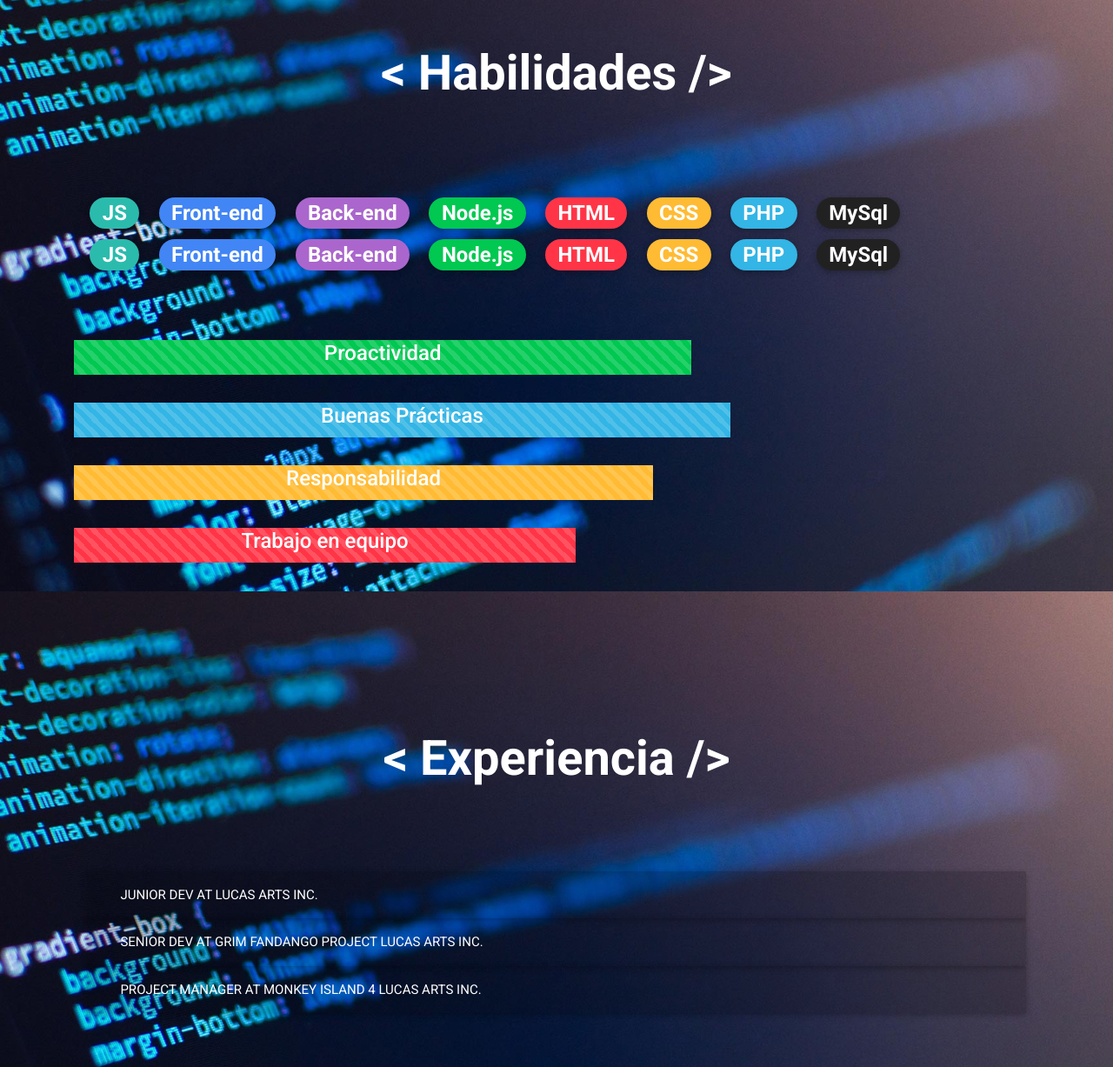
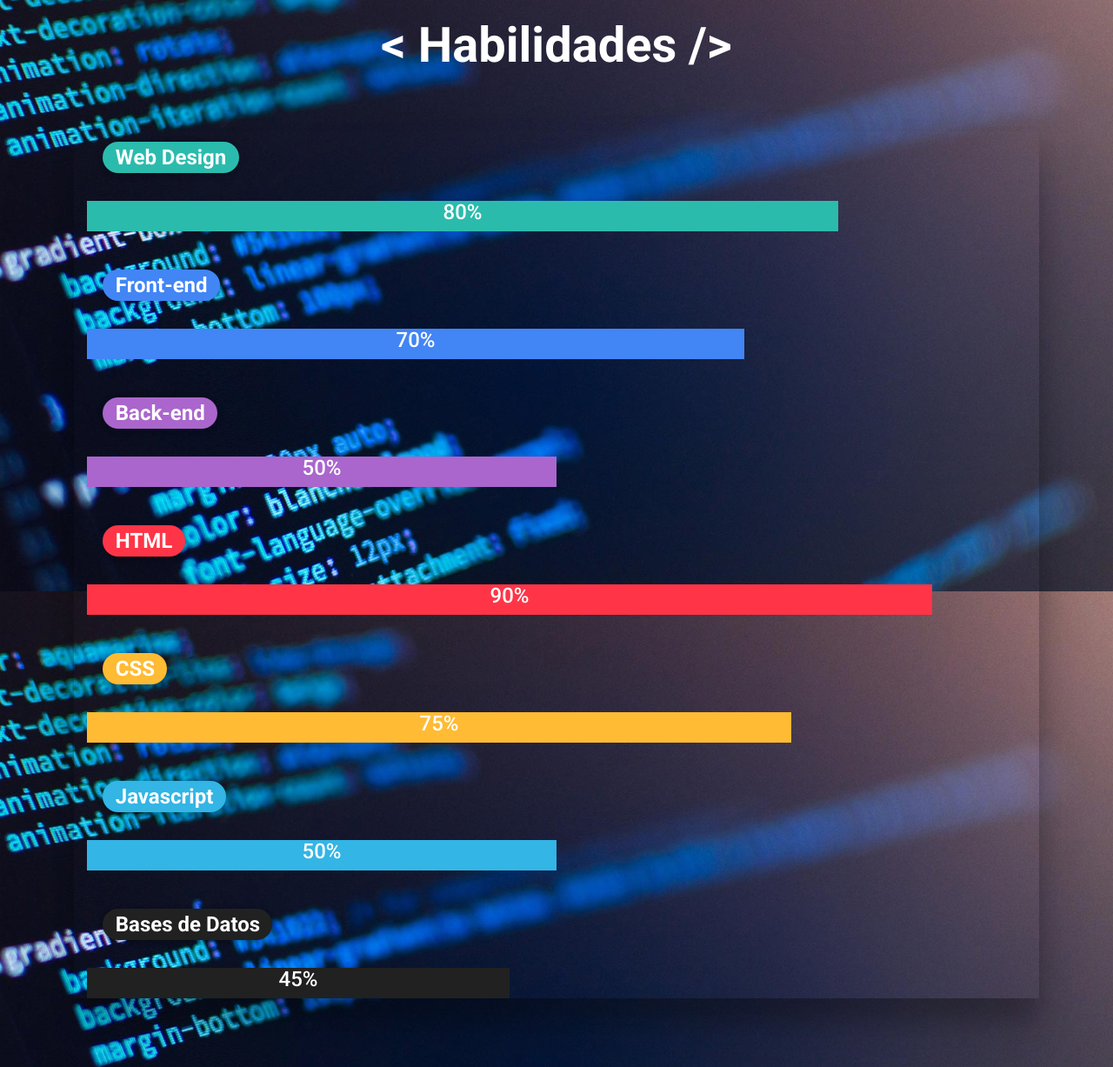
Before and after one commit to rdojeda/portfolio, a plain HTML site: page index.html in a window 1280 px wide. Shown: the part 2520-3747 px from the top of the page at 87% size. Drawn offline with nearby package versions, Linux system fonts and the light colour scheme.

Commit message:
Versión 0.8 - Se rediseña y se sube Section Habilidades

```diff
--- a/css/styles-portfolio.css
+++ b/css/styles-portfolio.css
@@ -45,23 +45,36 @@ header{
     margin-top: 0.75rem;
 }
 
-#habilidades div:nth-child(n) {
-    height: 40px!important;
+#habilidades .container div:nth-child(n) {
+    height: 35px!important;
     margin-top: 2rem;
 }
 
-#habilidades div:nth-child(1) {
+#habilidades .container h2{
+    margin-top: 2rem;
+}
+
+#habilidades .container div:nth-child(2) {
     width: 80%;
 }
 
-#habilidades div:nth-child(2) {
-    width: 85%;
+#habilidades .container div:nth-child(4) {
+    width: 70%;
 }
-#habilidades div:nth-child(3) {
+#habilidades .container div:nth-child(6) {
+    width: 50%;
+}
+#habilidades .container div:nth-child(8) {
+    width: 90%;
+}
+#habilidades .container div:nth-child(10) {
     width: 75%;
 }
-#habilidades div:nth-child(4) {
-    width: 65%;
+#habilidades .container div:nth-child(12) {
+    width: 50%;
+}
+#habilidades .container div:nth-child(14) {
+    width: 45%;
 }
 /************************* Experiencia y Portfolio****************************/
 .btn {
--- a/index.html
+++ b/index.html
@@ -244,56 +244,39 @@
         <!--/. Close Section Portfolio-->
         <!--Section Habilidades -->
         <section id="habilidades" class="mt-5 py-5">
-            <h2 class="display-4 text-white text-center font-weight-bold mb-5 py-5"> < Habilidades /> </h2>
+            <h2 class="display-4 text-white text-center font-weight-bold mb-5 py-3"> < Habilidades /> </h2>
             <!-- Open Article row-->
-            <article class="row">
-                <!--Badges Habilidades-->
-                <section class="col-12">
-                    <span class="badge badge-pill badge-default">JS</span>
-                    <span class="badge badge-pill badge-primary">Front-end</span>
-                    <span class="badge badge-pill badge-secondary">Back-end</span>
-                    <span class="badge badge-pill badge-success">Node.js</span>
-                    <span class="badge badge-pill badge-danger">HTML</span>
-                    <span class="badge badge-pill badge-warning">CSS</span>
-                    <span class="badge badge-pill badge-info">PHP</span>
-                    <span class="badge badge-pill badge-dark">MySql</span>
-                </section>
-                <section class="col-12">
-                    <span class="badge badge-pill badge-default">JS</span>
-                    <span class="badge badge-pill badge-primary">Front-end</span>
-                    <span class="badge badge-pill badge-secondary">Back-end</span>
-                    <span class="badge badge-pill badge-success">Node.js</span>
-                    <span class="badge badge-pill badge-danger">HTML</span>
-                    <span class="badge badge-pill badge-warning">CSS</span>
-                    <span class="badge badge-pill badge-info">PHP</span>
-                    <span class="badge badge-pill badge-dark">MySql</span>
-                </section>
+            <article class="container z-depth-5">
+                <!--Badges, Progrees Bar Habilidades-->
+                <h2><span class="badge badge-pill badge-default">Web Design</span></h2>
+                    <div class="progress-bar bg-default" role="progressbar"
+                        aria-valuenow="25" aria-valuemin="0" aria-valuemax="100"><span class="h4">80%</span>
+                    </div>
+                <h2><span class="badge badge-pill badge-primary">Front-end</span></h2>
+                    <div class="progress-bar bg-primary" role="progressbar"
+                        aria-valuenow="25" aria-valuemin="0" aria-valuemax="100"><span class="h4">70%</span>
+                    </div>
+                <h2><span class="badge badge-pill badge-secondary">Back-end</span> </h2>
+                    <div class="progress-bar bg-secondary" role="progressbar"
+                        aria-valuenow="50" aria-valuemin="0" aria-valuemax="100"><span class="h4">50%</span>
+                    </div>
+                <h2><span class="badge badge-pill badge-danger">HTML</span></h2>
+                    <div class="progress-bar bg-danger" role="progressbar"
+                        aria-valuenow="75" aria-valuemin="0" aria-valuemax="100"><span class="h4">90%</span>
+                    </div>
+                <h2><span class="badge badge-pill badge-warning">CSS</span> </h2>
+                    <div class="progress-bar bg-warning" role="progressbar"
+                        aria-valuenow="100" aria-valuemin="0" aria-valuemax="100"><span class="h4">75%</span>
+                    </div>
+                <h2><span class="badge badge-pill badge-info">Javascript</span></h2>
+                    <div class="progress-bar bg-info" role="progressbar"
+                        aria-valuenow="100" aria-valuemin="0" aria-valuemax="100"><span class="h4">50%</span>
+                    </div>
+                <h2><span class="badge badge-pill badge-dark">Bases de Datos</span> </h2>
+                    <div class="progress-bar bg-dark" role="progressbar"
+                        aria-valuenow="100" aria-valuemin="0" aria-valuemax="100"><span class="h4">45%</span>
+                    </div>
                 <!--/.Close Badges Habilidades-->
-                <!-- Progress -->
-                <section class="mt-5 col-sm-12 col-md-12 col-lg-12">
-                    <div>
-                        <div class="progress-bar progress-bar-striped bg-success" role="progressbar"
-                                aria-valuenow="25" aria-valuemin="0" aria-valuemax="100"><span class="h4">Proactividad</span>
-                        </div>
-                    </div>
-                    <div>
-                        <div class="progress-bar progress-bar-striped bg-info" role="progressbar"
-                                aria-valuenow="50" aria-valuemin="0" aria-valuemax="100"><span class="h4">Buenas Prácticas</span>
-                        </div>
-                    </div>
-                    <div>
-                        <div class="progress-bar progress-bar-striped bg-warning" role="progressbar"
-                                aria-valuenow="75" aria-valuemin="0" aria-valuemax="100"><span class="h4">Responsabilidad</span>
-                        </div>
-                    </div>
-                    <div>
-                        <div class="progress-bar progress-bar-striped bg-danger" role="progressbar"
-                                aria-valuenow="100" aria-valuemin="0" aria-valuemax="100"><span class="h4">Trabajo en equipo</span>
-                        </div>
-                    </div>
-
-                </section>
-                <!--/. Close Progress -->
             </article>
             <!--/. Close Article row -->
         </section>
```
